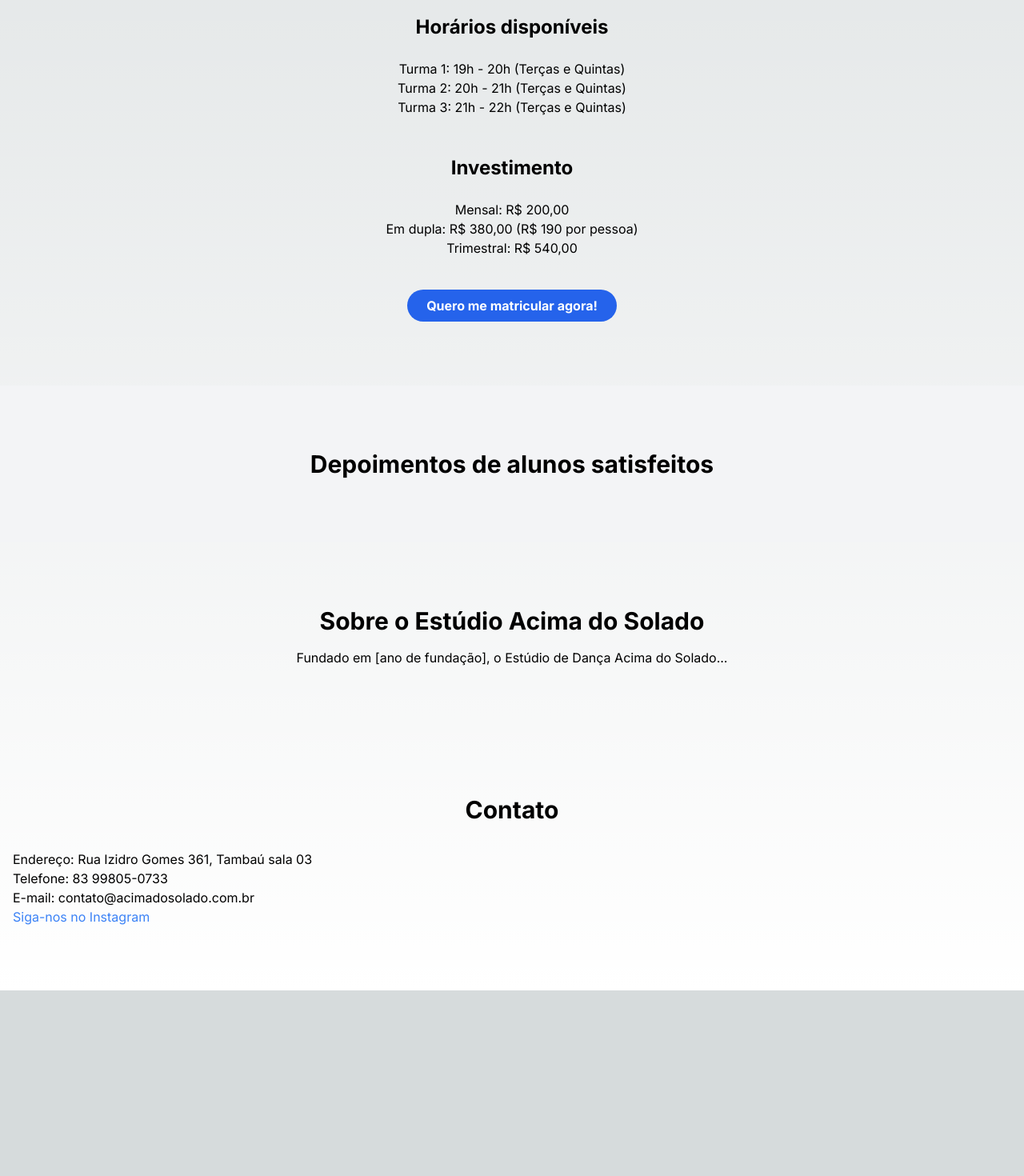
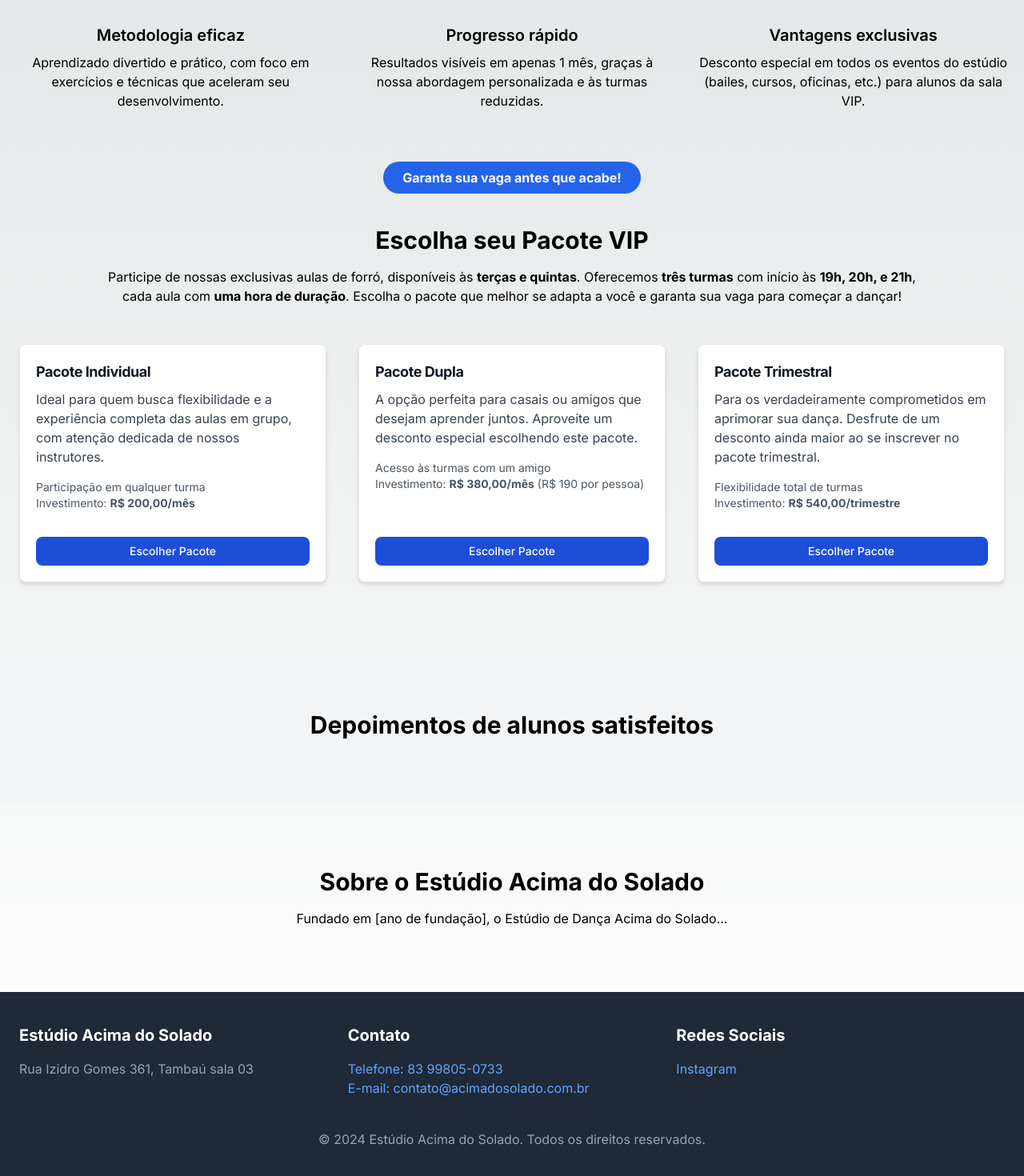
Before and after one commit to rubensGouveia/landingPage-ADS, a Next.js app: page / in a window 1280 px wide. Shown: the part 790-2260 px from the top of the page at 80% size. Before the commit the page ends 2028 px from the top, so only its background shows below. Built offline with nearby package versions, Linux system fonts and the light colour scheme.

Commit message:
inicio landingpage

```diff
--- a/src/app/page.tsx
+++ b/src/app/page.tsx
@@ -1,6 +1,6 @@
 import { AboutStudio } from "@/components/About";
 import { AboutClasses } from "@/components/AboutClasses";
-import { Contact } from "@/components/Contact";
+import { Footer } from "@/components/Footer";
 import { HeroSection } from "@/components/HeroSection";
 import { Testimonials } from "@/components/Testimonials";
 
@@ -11,7 +11,7 @@ export default function Home() {
       <AboutClasses />
       <Testimonials />
       <AboutStudio />
-      <Contact />
+      <Footer />
     </main>
     // <main className="flex min-h-screen flex-col items-center justify-center p-24">
     //   <div className="z-10 w-full max-w-5xl items-center justify-center font-mono text-sm lg:flex ">
--- a/src/components/AboutClasses.tsx
+++ b/src/components/AboutClasses.tsx
@@ -1,12 +1,14 @@
+import React from "react";
+
 export const AboutClasses: React.FC = () => {
   return (
     <section className="py-20">
       <div className="container mx-auto px-4">
-        <h2 className="text-3xl font-bold text-center">
+        <h2 className="text-3xl font-bold text-center mb-12">
           Por que escolher nossas aulas VIP?
         </h2>
-        <div className="grid grid-cols-1 md:grid-cols-3 gap-8 mt-8 mb-12">
-          {/* Exemplo de um benefício */}
+
+        <div className="grid grid-cols-1 md:grid-cols-3 gap-8 mb-16">
           <div className="text-center">
             <h3 className="text-xl font-semibold">Turmas pequenas</h3>
             <p>
@@ -30,11 +32,20 @@ export const AboutClasses: React.FC = () => {
           </div>
         </div>
 
-        <h2 className="text-3xl font-bold text-center">
-          Por que escolher nossas aulas VIP?
+        <div className="text-center my-10">
+          <button className="px-6 py-2 bg-blue-600 text-white rounded-full font-bold hover:bg-blue-700 transition duration-200">
+            Inscreva-se agora e comece a dançar!
+          </button>
+          <p className="mt-4 text-red-600">
+            Vagas limitadas para garantir a qualidade do ensino!
+          </p>
+        </div>
+
+        <h2 className="text-3xl font-bold text-center mb-12">
+          Benefícios das nossas aulas
         </h2>
 
-        <div className="grid grid-cols-1 md:grid-cols-3 gap-8 mb-12 mt-8">
+        <div className="grid grid-cols-1 md:grid-cols-3 gap-8 mb-16">
           <div className="text-center">
             <h3 className="text-xl font-semibold mb-2">Metodologia eficaz</h3>
             <p>
@@ -58,32 +69,95 @@ export const AboutClasses: React.FC = () => {
           </div>
         </div>
 
-        {/* Horários disponíveis */}
-        <div className="mb-12">
-          <h3 className="text-2xl font-bold text-center mb-6">
-            Horários disponíveis
-          </h3>
-          <div className="flex flex-col items-center">
-            <p>Turma 1: 19h - 20h (Terças e Quintas)</p>
-            <p>Turma 2: 20h - 21h (Terças e Quintas)</p>
-            <p>Turma 3: 21h - 22h (Terças e Quintas)</p>
-          </div>
+        <div className="text-center my-10">
+          <button className="px-6 py-2 bg-blue-600 text-white rounded-full font-bold hover:bg-blue-700 transition duration-200">
+            Garanta sua vaga antes que acabe!
+          </button>
         </div>
 
-        {/* Investimento */}
-        <div>
-          <h3 className="text-2xl font-bold text-center mb-6">Investimento</h3>
-          <div className="flex flex-col items-center">
-            <p>Mensal: R$ 200,00</p>
-            <p>Em dupla: R$ 380,00 (R$ 190 por pessoa)</p>
-            <p>Trimestral: R$ 540,00</p>
+        <h2 className="text-3xl font-bold text-center mb-4">
+          Escolha seu Pacote VIP
+        </h2>
+        <p className="text-center mb-12 max-w-screen-lg mx-auto">
+          Participe de nossas exclusivas aulas de forró, disponíveis às{" "}
+          <strong>terças e quintas</strong>. Oferecemos{" "}
+          <strong>três turmas</strong> com início às{" "}
+          <strong>19h, 20h, e 21h</strong>, cada aula com{" "}
+          <strong>uma hora de duração</strong>. Escolha o pacote que melhor se
+          adapta a você e garanta sua vaga para começar a dançar!
+        </p>
+
+        <div className="flex flex-wrap justify-center gap-10">
+          {/* Pacote Individual */}
+          <div className="max-w-sm bg-white rounded-lg border border-gray-200 shadow-md">
+            <div className="p-5 flex flex-col h-full">
+              <h5 className="text-lg font-bold tracking-tight text-gray-900 mb-2">
+                Pacote Individual
+              </h5>
+              <p className="font-normal text-gray-700 mb-4">
+                Ideal para quem busca flexibilidade e a experiência completa das
+                aulas em grupo, com atenção dedicada de nossos instrutores.
+              </p>
+              <ul className="text-sm text-gray-600 mb-8 ">
+                <li>Participação em qualquer turma</li>
+                <li>
+                  Investimento: <strong>R$ 200,00/mês</strong>
+                </li>
+              </ul>
+
+              <button className="inline-flex items-center justify-center py-2 px-3 text-sm font-medium text-center text-white bg-blue-700 rounded-lg hover:bg-blue-800 focus:ring-4 focus:ring-blue-300">
+                Escolher Pacote
+              </button>
+            </div>
           </div>
-        </div>
 
-        <div className="text-center mt-10">
-          <button className="px-6 py-2 bg-blue-600 text-white rounded-full font-bold hover:bg-blue-700 transition duration-200">
-            Quero me matricular agora!
-          </button>
+          {/* Pacote Dupla */}
+          <div className="max-w-sm bg-white rounded-lg border border-gray-200 shadow-md">
+            <div className="p-5 flex flex-col h-full">
+              <h5 className="text-lg font-bold tracking-tight text-gray-900 mb-2">
+                Pacote Dupla
+              </h5>
+              <p className="font-normal text-gray-700 mb-4">
+                A opção perfeita para casais ou amigos que desejam aprender
+                juntos. Aproveite um desconto especial escolhendo este pacote.
+              </p>
+              <ul className="text-sm text-gray-600 mb-8 h-full">
+                <li>Acesso às turmas com um amigo</li>
+                <li>
+                  Investimento: <strong>R$ 380,00/mês</strong> (R$ 190 por
+                  pessoa)
+                </li>
+              </ul>
+
+              <button className="inline-flex justify-center items-center py-2 px-3 text-sm font-medium text-center text-white bg-blue-700 rounded-lg hover:bg-blue-800 focus:ring-4 focus:ring-blue-300 mt-auto ">
+                Escolher Pacote
+              </button>
+            </div>
+          </div>
+
+          {/* Pacote Trimestral */}
+          <div className="max-w-sm bg-white rounded-lg border border-gray-200 shadow-md">
+            <div className="p-5 flex flex-col h-full">
+              <h5 className="text-lg font-bold tracking-tight text-gray-900 mb-2">
+                Pacote Trimestral
+              </h5>
+              <p className="font-normal text-gray-700 mb-4">
+                Para os verdadeiramente comprometidos em aprimorar sua dança.
+                Desfrute de um desconto ainda maior ao se inscrever no pacote
+                trimestral.
+              </p>
+              <ul className="text-sm text-gray-600 mb-8 h-full">
+                <li>Flexibilidade total de turmas</li>
+                <li>
+                  Investimento: <strong>R$ 540,00/trimestre</strong>
+                </li>
+              </ul>
+
+              <button className="inline-flex justify-center items-center py-2 px-3 text-sm font-medium text-center text-white bg-blue-700 rounded-lg hover:bg-blue-800 focus:ring-4 focus:ring-blue-300">
+                Escolher Pacote
+              </button>
+            </div>
+          </div>
         </div>
       </div>
     </section>
--- a/src/components/Contact.tsx
+++ /dev/null
@@ -1,21 +0,0 @@
-export const Contact: React.FC = () => {
-  return (
-    <section className="py-20">
-      <div className="container mx-auto px-4">
-        <h2 className="text-3xl font-bold text-center">Contato</h2>
-        <div className="mt-8">
-          <p>Endereço: Rua Izidro Gomes 361, Tambaú sala 03</p>
-          <p>Telefone: 83 99805-0733</p>
-          <p>E-mail: contato@acimadosolado.com.br</p>
-          {/* Link para Instagram */}
-          <a
-            href="https://www.instagram.com/acimadosolado/"
-            className="text-blue-500"
-          >
-            Siga-nos no Instagram
-          </a>
-        </div>
-      </div>
-    </section>
-  );
-};
--- /dev/null
+++ b/src/components/Footer.tsx
@@ -0,0 +1,51 @@
+// Footer.tsx
+export const Footer: React.FC = () => {
+  return (
+    <footer className="bg-gray-800 text-white">
+      <div className="container mx-auto px-6 py-10">
+        <div className="flex flex-wrap justify-between">
+          <div className="w-full md:w-1/3 mb-6 md:mb-0">
+            <h3 className="text-xl font-bold mb-4">Estúdio Acima do Solado</h3>
+            <p className="text-gray-400">
+              Rua Izidro Gomes 361, Tambaú sala 03
+            </p>
+          </div>
+          <div className="w-full md:w-1/3 mb-6 md:mb-0">
+            <h3 className="text-xl font-bold mb-4">Contato</h3>
+            <ul>
+              <li>
+                <a
+                  href="https://wa.me/5583998050733"
+                  className="text-blue-400 hover:text-blue-300 transition duration-300"
+                >
+                  Telefone: 83 99805-0733
+                </a>
+              </li>
+              <li>
+                <a
+                  href="mailto:contato@acimadosolado.com.br"
+                  className="text-blue-400 hover:text-blue-300 transition duration-300"
+                >
+                  E-mail: contato@acimadosolado.com.br
+                </a>
+              </li>
+            </ul>
+          </div>
+          <div className="w-full md:w-1/3 mb-6 md:mb-0">
+            <h3 className="text-xl font-bold mb-4">Redes Sociais</h3>
+            <a
+              href="https://www.instagram.com/acimadosolado/"
+              className="text-blue-400 hover:text-blue-300 transition duration-300"
+            >
+              Instagram
+            </a>
+          </div>
+        </div>
+        <div className="text-center text-gray-400 mt-10">
+          © {new Date().getFullYear()} Estúdio Acima do Solado. Todos os
+          direitos reservados.
+        </div>
+      </div>
+    </footer>
+  );
+};
```
